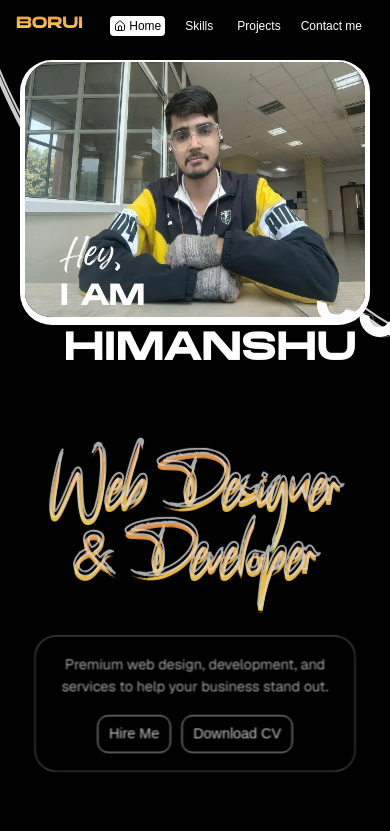
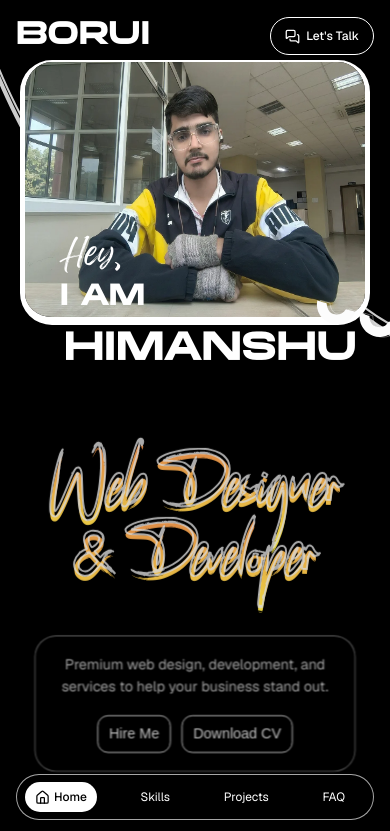
Before and after one commit to Bored008/Portfolio, a Next.js app: page / in a window 390 px wide. Shown: the top 831 px of the page. Built offline with nearby package versions, Linux system fonts and the light colour scheme.

Commit message:
Update mobile navigation design from Figma

```diff
--- a/src/components/navbar/Navbar.tsx
+++ b/src/components/navbar/Navbar.tsx
@@ -21,7 +21,7 @@ const navLinks: NavLinkItem[] = [
     { id: 'home', label: 'Home', icon: House },
     { id: 'skills', label: 'Skills', icon: Code },
     { id: 'projects', label: 'Projects', icon: FolderGit2 },
-    { id: 'faq', label: 'FAQ', icon: HelpCircle, className: 'md:mr-3 mr-2 hidden md:flex' }
+    { id: 'faq', label: 'FAQ', icon: HelpCircle }
 ];
 
 const Navbar1: React.FC = () => {
@@ -57,26 +57,30 @@ const Navbar1: React.FC = () => {
 
     return (
         <div className='nav flex justify-between items-center px-4 md:px-60 md:mt-4 mt-3'>
-            <Link href="/" className={`bg-gradient-to-b from-[#EA8E4B] to-[#FAED44] bg-clip-text bg-transparent ${Mortend.className} text-transparent text-[16px] md:text-[32px]`}>BORUI</Link>
-            <div className='fixed top-3 md:top-4 right-4 md:right-auto md:left-1/2 md:-translate-x-1/2 flex md:text-[16px] text-[12px] text-white md:gap-[24px] gap-[16px] bg-black md:py-[5px] md:px-[5px] py-[4px] px-[4px] md:rounded-full rounded items-center'>
+            <Link href="/" className={`md:bg-gradient-to-b md:from-[#EA8E4B] md:to-[#FAED44] md:bg-clip-text md:text-transparent text-white text-[32px] ${Mortend.className}`}>BORUI</Link>
+
+            {/* Nav Pill */}
+            <div className='fixed bottom-6 md:top-4 md:bottom-auto left-1/2 -translate-x-1/2 flex items-center justify-between w-[calc(100%-32px)] md:w-auto md:justify-center bg-black border border-white/65 md:border-none md:py-[5px] md:px-[5px] py-[7px] pl-[8px] pr-[18px] rounded-[32px] md:rounded-full z-50 md:gap-[24px]'>
                 {navLinks.map((link) => (
                     <a
                         key={link.id}
                         href={`#${link.id}`}
                         onClick={() => setActiveSection(link.id)}
-                        className={`relative flex items-center gap-[3px] rounded md:rounded-full md:py-[3px] md:px-[12px] px-[4px] py-[1px] transition-colors duration-300 ${
-                            activeSection === link.id ? 'text-black' : 'text-white hover:text-gray-300'
+                        className={`relative flex items-center justify-center gap-[4px] rounded-[32px] transition-colors duration-300 ${
+                            activeSection === link.id
+                                ? 'text-black py-[6px] px-[10px] md:py-[3px] md:px-[12px]'
+                                : 'text-white hover:text-gray-300 py-[6px] px-[10px] md:py-[3px] md:px-[12px]'
                         } ${link.className || ''}`}
                     >
                         {activeSection === link.id && (
                             <motion.div
                                 layoutId="nav-pill"
                                 layoutDependency={activeSection}
-                                className="absolute top-0 left-0 w-full h-full bg-white rounded md:rounded-full z-0"
+                                className="absolute inset-0 bg-white rounded-[32px] z-0"
                                 transition={{ type: 'spring', stiffness: 300, damping: 30 }}
                             />
                         )}
-                        <span className="relative z-10 flex items-center gap-[3px]">
+                        <span className="relative z-10 flex items-center gap-[4px] text-[12px] md:text-[16px]" style={{ fontFamily: 'var(--font-geist-sans)' }}>
                             <AnimatePresence mode="popLayout">
                                 {activeSection === link.id && link.icon && (
                                     <motion.div
@@ -86,16 +90,25 @@ const Navbar1: React.FC = () => {
                                         transition={{ type: 'spring', stiffness: 300, damping: 30 }}
                                         className="overflow-hidden flex items-center"
                                     >
-                                        <link.icon className='md:size-[15px] size-3' />
+                                        <link.icon className='size-[15px] md:size-[15px]' />
                                     </motion.div>
                                 )}
                             </AnimatePresence>
-                            {link.label}
+                            <span className={`${activeSection !== link.id ? 'font-normal' : 'font-medium'}`}>
+                                {link.label}
+                            </span>
                         </span>
                     </a>
                 ))}
-                <a href="https://www.linkedin.com/in/himanshuakabored/" className='md:mr-3 mr-2 md:hidden text-white relative z-10'>Contact me</a>
             </div>
+
+            {/* Mobile Let's Talk Button */}
+            <Link href="https://www.linkedin.com/in/himanshuakabored/" className='md:hidden flex items-center justify-center gap-[6px] bg-black border border-white rounded-[32px] py-[9px] px-[14px]'>
+                <MessagesSquare className='w-[15px] h-[17px] text-white' />
+                <span className='font-medium text-[12px] text-white' style={{ fontFamily: 'var(--font-geist-sans)' }}>Let's Talk</span>
+            </Link>
+
+            {/* Desktop Connect Button */}
             <AnimatedButton href="https://www.linkedin.com/in/himanshuakabored/" className='bg-black text-white py-[8px] px-[12px] hidden md:flex'>
                 <div className='hidden md:flex items-center gap-[12px] '>
                     <MessagesSquare className='md:size-[18px] size-3' />
--- a/src/sections/Projects.tsx
+++ b/src/sections/Projects.tsx
@@ -259,7 +259,7 @@ const Projects: React.FC = () => {
         {designsData.map((design: DesignItem, index: number) => (
           <div
             key={index}
-            className="shrink-0 w-[90%] md:w-[48%] md:min-w-[420px] max-w-[560px] h-auto md:h-[200px] backdrop-blur-md border border-white/50 rounded-[19px] p-[12px] py-[1px] pt-3 flex flex-col md:flex-row md:items-stretch text-white md:gap-4"
+            className="shrink-0 w-[90%] md:w-[48%] md:min-w-[420px] max-w-[560px] h-auto md:h-[200px] backdrop-blur-md border border-white/50 rounded-[19px] p-[12px] md:py-[1px] pt-3 flex flex-col md:flex-row md:items-stretch text-white md:gap-4"
           >
             <div
               className={
```
